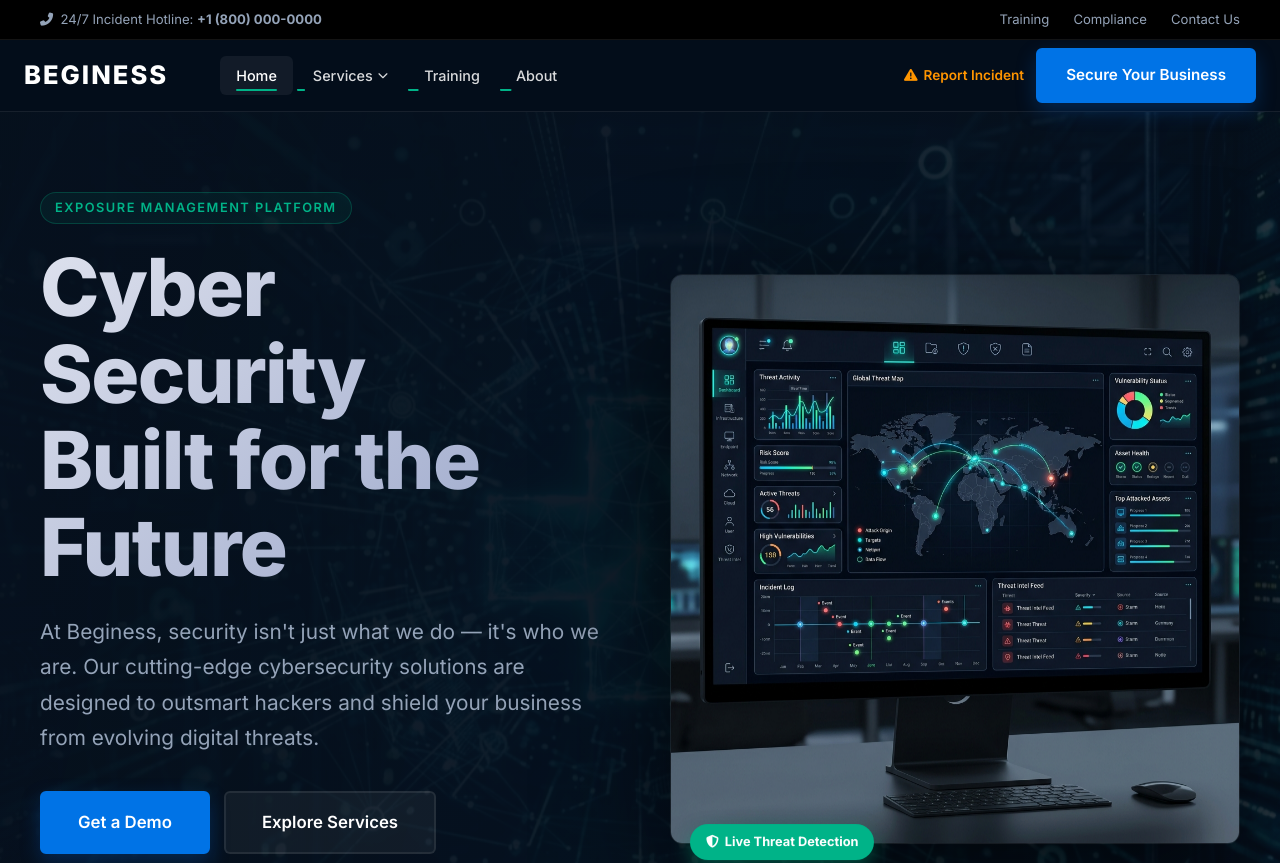
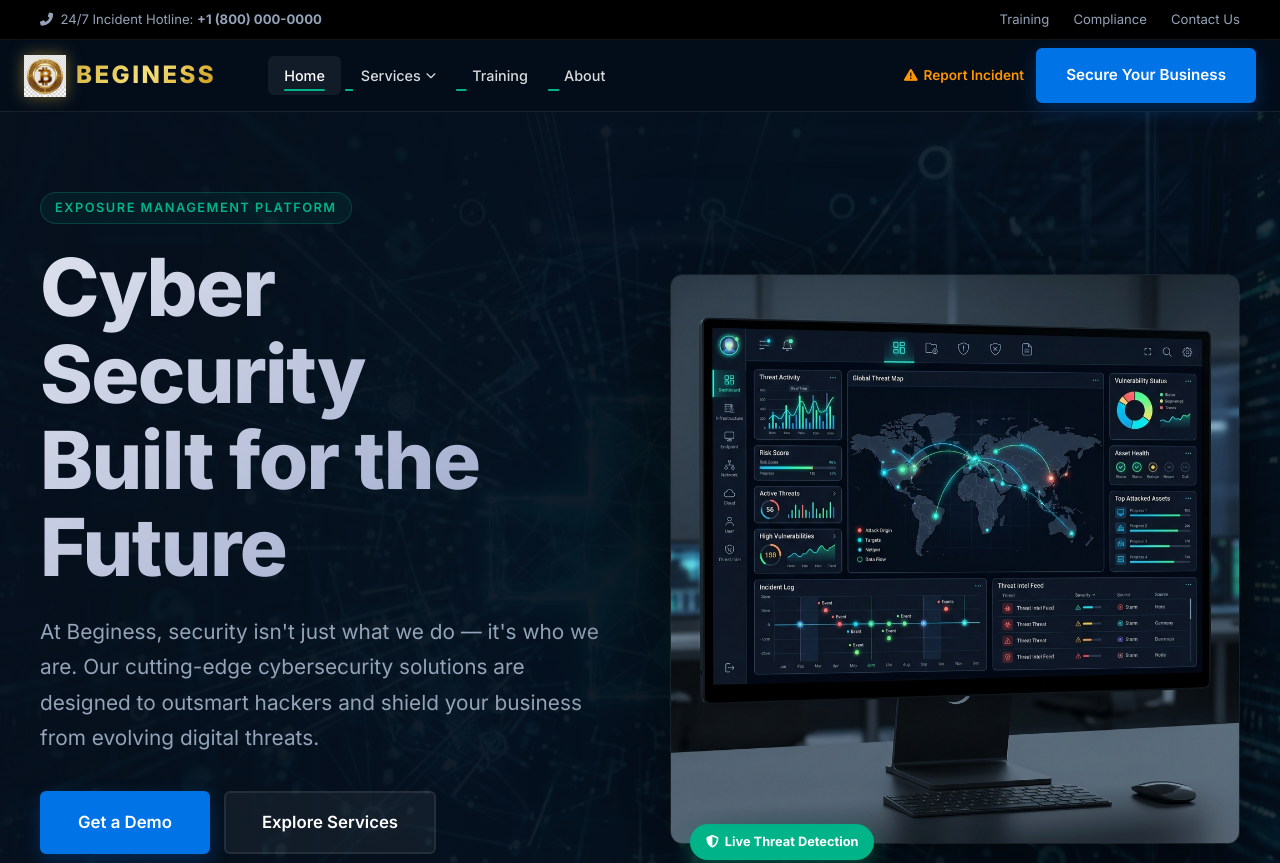
Before and after one commit to ubongessien486-glitch/beginess-redesign, a website: page index.html in a window 1280 px wide. Shown: the top 863 px of the page. Drawn offline with Linux system fonts and the light colour scheme.

Commit message:
feat: add real Beginess gold logo to navbar across all pages + gold wordmark gradient

```diff
--- a/css/style.css
+++ b/css/style.css
@@ -94,7 +94,26 @@
     max-width: 1280px; margin: 0 auto; padding: 0 24px;
     height: 100%; display: flex; align-items: center; gap: 32px;
 }
-.nav-logo h2 { font-size: 1.6rem; font-weight: 800; letter-spacing: 2px; color: #fff; }
+/* Logo: image + wordmark */
+.nav-logo {
+    display: flex; align-items: center; gap: 10px;
+    text-decoration: none;
+}
+.nav-logo-img {
+    height: 42px; width: 42px;
+    object-fit: contain;
+    filter: drop-shadow(0 0 8px rgba(212, 175, 55, 0.5));
+    transition: transform 0.4s cubic-bezier(0.175, 0.885, 0.32, 1.275);
+}
+.nav-logo:hover .nav-logo-img {
+    transform: rotate(20deg) scale(1.08);
+}
+.nav-logo-text {
+    font-size: 1.5rem; font-weight: 800;
+    letter-spacing: 2.5px; color: #fff;
+    background: linear-gradient(135deg, #d4af37, #f5e07c, #c9920a);
+    -webkit-background-clip: text; -webkit-text-fill-color: transparent;
+}
 
 .nav-list { display: flex; align-items: center; gap: 4px; flex: 1; margin-left: 20px; }
 .nav-link {
--- a/index.html
+++ b/index.html
@@ -28,7 +28,7 @@
     <!-- Navbar -->
     <nav class="navbar" id="navbar">
         <div class="nav-container">
-            <a href="index.html" class="nav-logo"><h2>BEGINESS</h2></a>
+            <a href="index.html" class="nav-logo"><img src="assets/logo.png" alt="Beginess Logo" class="nav-logo-img"><span class="nav-logo-text">BEGINESS</span></a>
 
             <button class="mobile-toggle" id="mobileToggle" aria-label="Open menu">
                 <i class="fas fa-bars"></i>
```
Also changed, not shown: compliance.html (+1 -1 lines), incident-response.html (+1 -1 lines), penetration-testing.html (+1 -1 lines), threat-monitoring.html (+1 -1 lines), training.html (+1 -1 lines), vulnerability-assessments.html (+1 -1 lines), assets/logo.png (added), medical-device-risk-scoring.html (line endings or trailing spaces).
